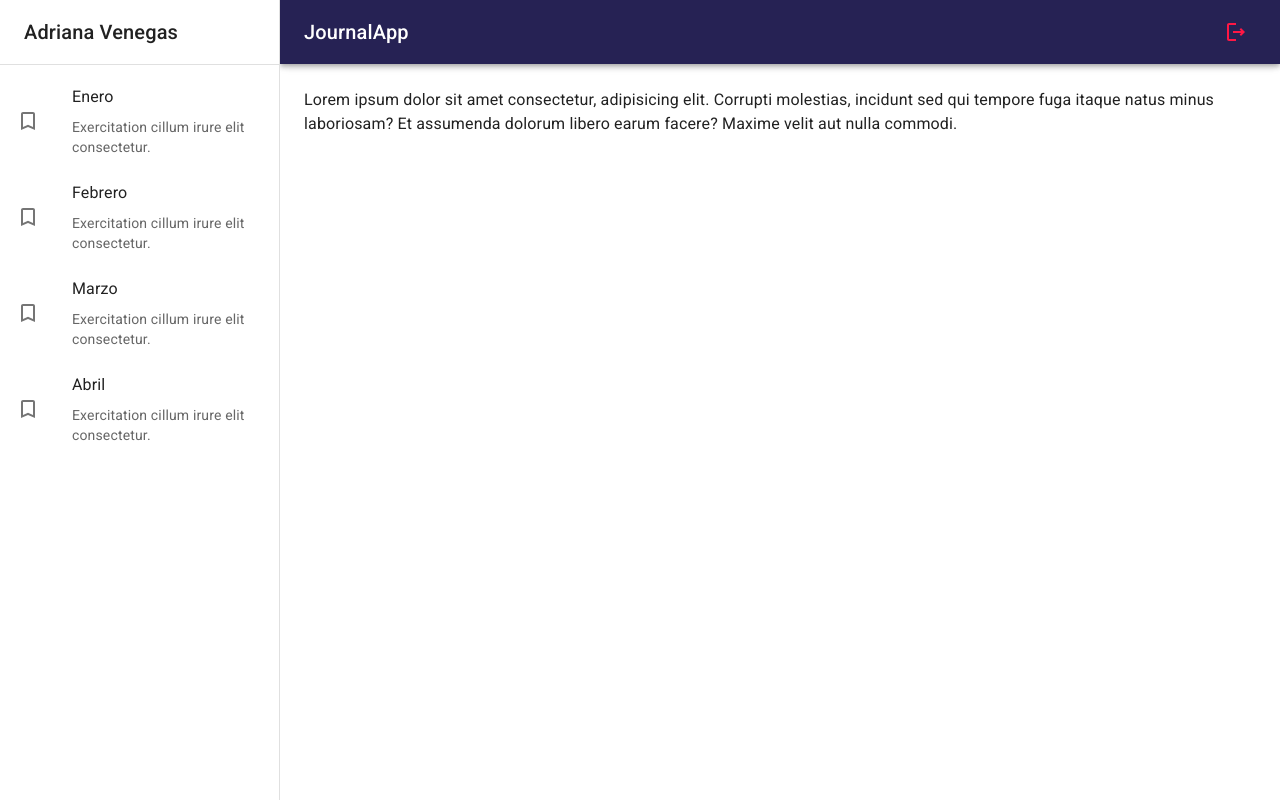
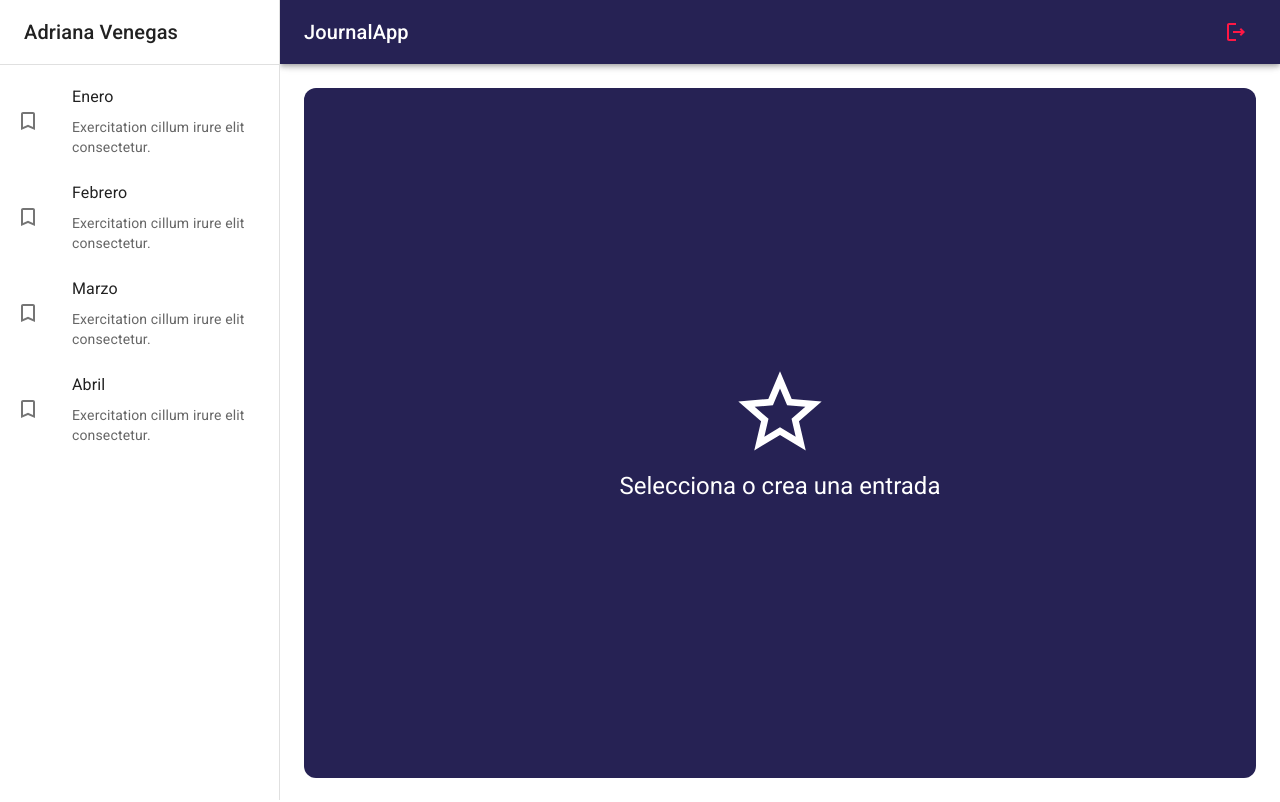
Before and after one commit to adrivegas/JournalApp-React_Vite, a React (Vite) app: page / in a window 1280 px wide. Built offline with nearby package versions, Linux system fonts and the light colour scheme.

Commit message:
Se crea vista NothingSelectedView para cuando no hay nada seleccionado

```diff
--- a/src/journal/pages/JournalPage.jsx
+++ b/src/journal/pages/JournalPage.jsx
@@ -1,10 +1,10 @@
-import { Typography } from '@mui/material';
 import { JournalLayout } from '../layout/JournalLayout';
+import { NothingSelectedView } from '../views';
 
 export const JournalPage = () => {
   return (
     <JournalLayout>
-      <Typography>Lorem ipsum dolor sit amet consectetur, adipisicing elit. Corrupti molestias, incidunt sed qui tempore fuga itaque natus minus laboriosam? Et assumenda dolorum libero earum facere? Maxime velit aut nulla commodi.</Typography>
+      <NothingSelectedView/>
     </JournalLayout>
   )
 }
--- /dev/null
+++ b/src/journal/views/NothingSelectedView.jsx
@@ -0,0 +1,23 @@
+import { Grid, Typography } from '@mui/material';
+import { StarOutline } from '@mui/icons-material';
+
+
+export const NothingSelectedView = () => {
+  return (
+    <Grid
+      container
+      spacing={ 0 }
+      direction="column"
+      alignItems="center"
+      justifyContent="center"
+      sx={{ minHeight: 'calc(100vh - 110px)', backgroundColor: 'primary.main', borderRadius: 3 }}
+    >
+        <Grid item xs={ 12 }>
+            <StarOutline sx={{ fontSize: 100, color: 'white' }} />
+        </Grid>
+        <Grid item xs={ 12 }>
+            <Typography color="white" variant='h5'>Selecciona o crea una entrada</Typography>
+        </Grid>
+    </Grid>
+  )
+}
--- /dev/null
+++ b/src/journal/views/index.js
@@ -0,0 +1 @@
+export * from './NothingSelectedView';
```
